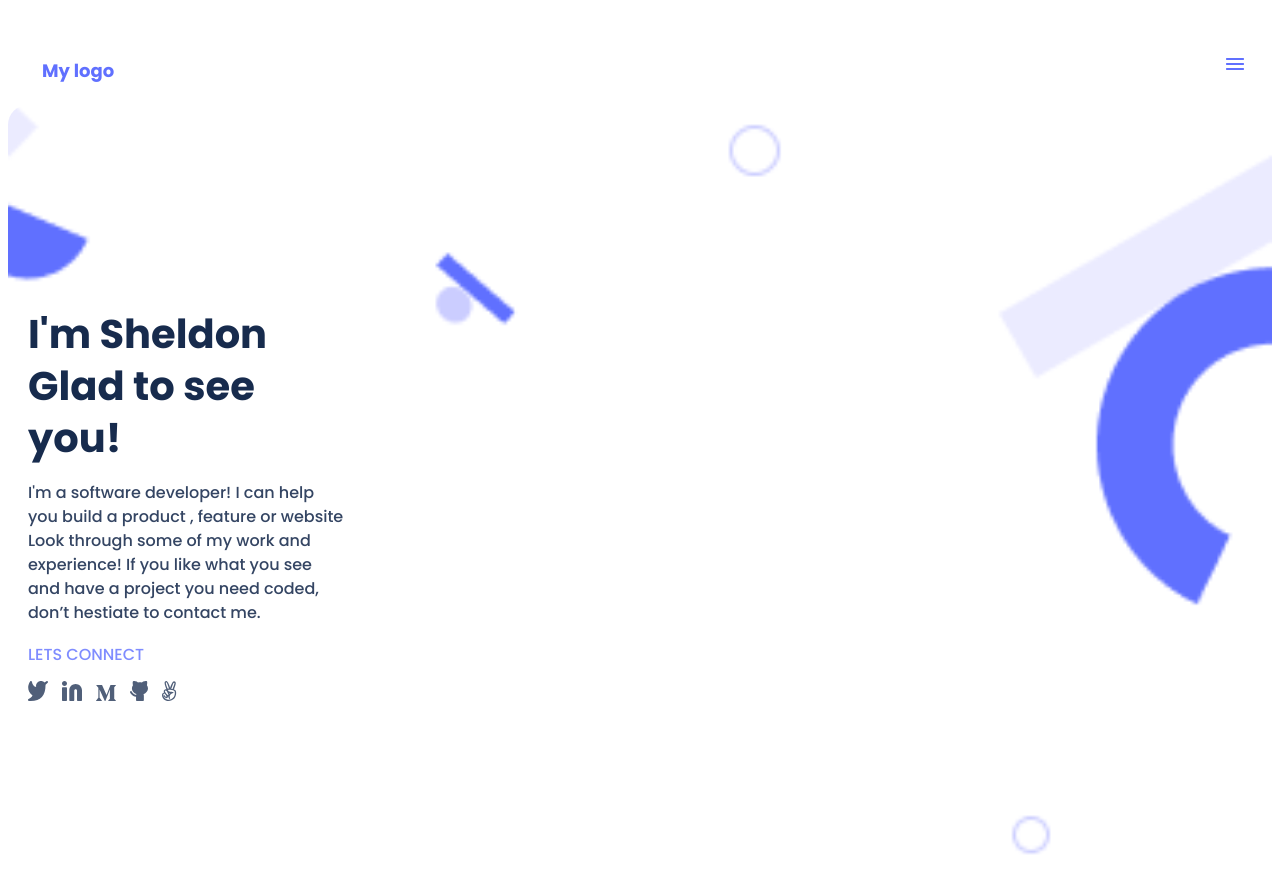
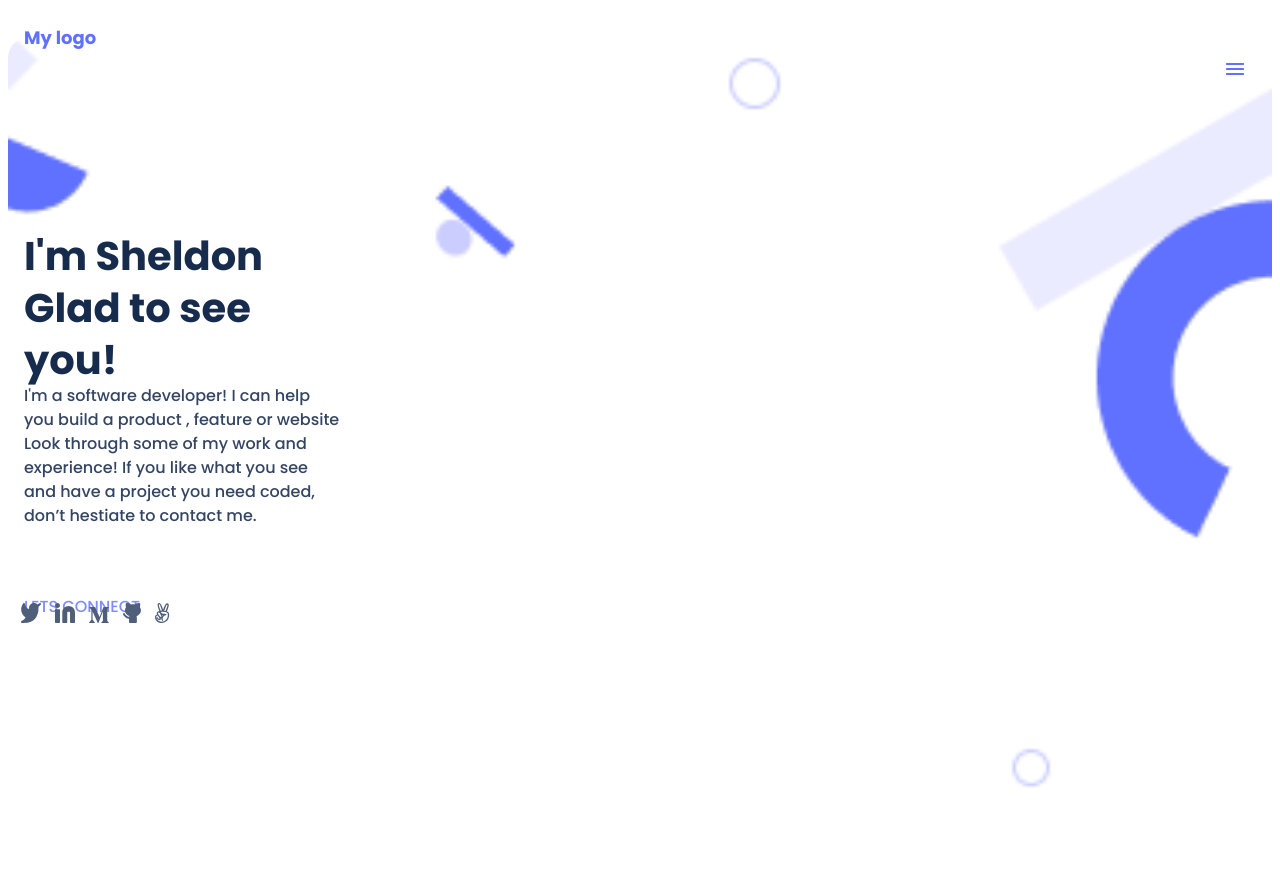
Before and after one commit to sheldonwafula/portfolio, a website: page index.html in a window 1280 px wide. After the commit the page ends 846 px from the top, so only its background shows below. Drawn offline with Linux system fonts and the light colour scheme.

Commit message:
updating readme file

```diff
--- a/index.css
+++ b/index.css
@@ -6,11 +6,14 @@
 }
 
 .logo {
-  position: relative;
+  position: absolute;
+  top: 58px;
+  left: 24px;
   font-family: Poppins, sans-serif;
   font-style: normal;
   font-weight: 700;
   font-size: 18px;
+  right: 275;
   line-height: 20px;
   display: flex;
   align-items: center;
@@ -26,8 +29,9 @@
 
 .menu {
   position: absolute;
-  top: 58px;
+  top: 63px;
   right: 36px;
+
 }
 
 .menu:hover {
@@ -35,7 +39,7 @@
 }
 
 .content {
-  background-image: url("images/header-shapes\ mobile.png");
+  background-image: url("images/ground.png");
   background-size: cover;
   background-repeat: no-repeat;
   box-sizing: border-box;
@@ -47,9 +51,11 @@
 .myname {
   width: 327px;
   height: 150px;
-  position: relative;
+  position: absolute;
   top: 206px;
-  left: 20px;
+  left: 24px;
+  bottom: 362px;
+  right: 24px;
   font-family: Poppins, sans-serif;
   font-style: normal;
   font-weight: 700;
@@ -64,9 +70,10 @@
 }
 
 .information {
-  position: relative;
-  top: 200px;
-  left: 20px;
+  position: absolute;
+  top: 368px;
+  left: 24px;
+  bottom: 204px;
   height: 146px;
   display: flex;
   width: 320px;
@@ -82,9 +89,9 @@
 }
 
 .connection {
-  position: relative;
-  top: 200px;
-  left: 20px;
+  position: absolute;
+  bottom: 168px;
+  left: 24px;
   height: 24px;
   font-family: Poppins, sans-serif;
   font-style: normal;
@@ -101,16 +108,30 @@
 }
 
 .icons {
-  position: relative;
-  top: 200px;
-  left: 20px;
+  position: absolute;
+  top: 562px;
+  left: -24px;
+  right: 180px;
+  bottom: 138px;
+  bottom: 136px;
+  margin-top: 20px;
+
+
+
+
+}
+.icons li{
+    list-style: none;
+    display: inline-block;
+    padding: 5px;
+
+
 }
 
-.icons img {
-  margin-right: 10px;
-  color: #505f79;
-}
 
 .icons img:hover {
   background-color: crimson;
 }
+a{
+    text-decoration: none;
+}
--- a/index.html
+++ b/index.html
@@ -8,10 +8,14 @@
     <title>portfolio</title>
 </head>
 <body>
+    <header>
+        <a href="#"  class="logo">My logo</a>
     <nav class="navbar">
-    <h2  class="logo">My logo</h2>
+
     <img src="images/Union.png" class="menu">
 </nav>
+</header>
+
 <main class="content">
 
 
@@ -22,13 +26,25 @@ Glad to see you!
  <p class="information">I'm a software developer! I can help you build a product , feature or website Look through some of my work and experience! If you like what you see and have a project you need coded, don’t hestiate to contact me.</p>
 <h2 class="connection">LETS CONNECT</h2>
     <div class="icons">
-        <img src="images/twitter.svg">
-        <img src="images/Linkedin icon.svg">
-        <img src="images/medium.svg">
-        <img src="images/githu.svg">
-        <img src="images/slack.svg">
+        <ul>
+            <li>
+                <a><img src="images/twitter.svg"></a>
+            </li>
+            <li>
+                <a><img src="images/Linkedin icon.svg"></a>
+            </li>
+            <li>
+                <a><img src="images/medium.svg"></a>
+            </li>
+            <li>
+                <a></a><img src="images/githu.svg"></a>
+            </li>
+            <li>
+                <a><img src="images/slack.svg"></a>
+            </li>
+        </ul>
     </div>
-</div>
+
 
 </main>
 </body>
```
Also changed, not shown: README.md, images/ground.png (added).
